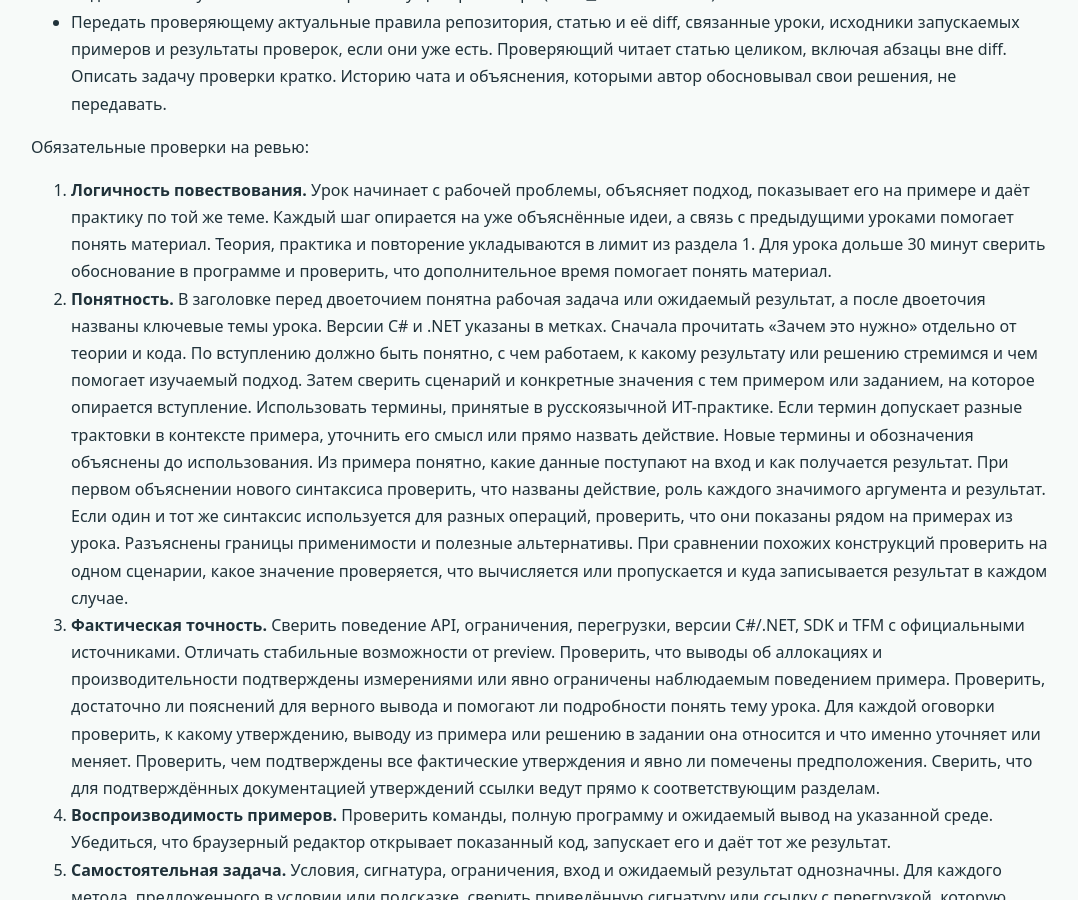
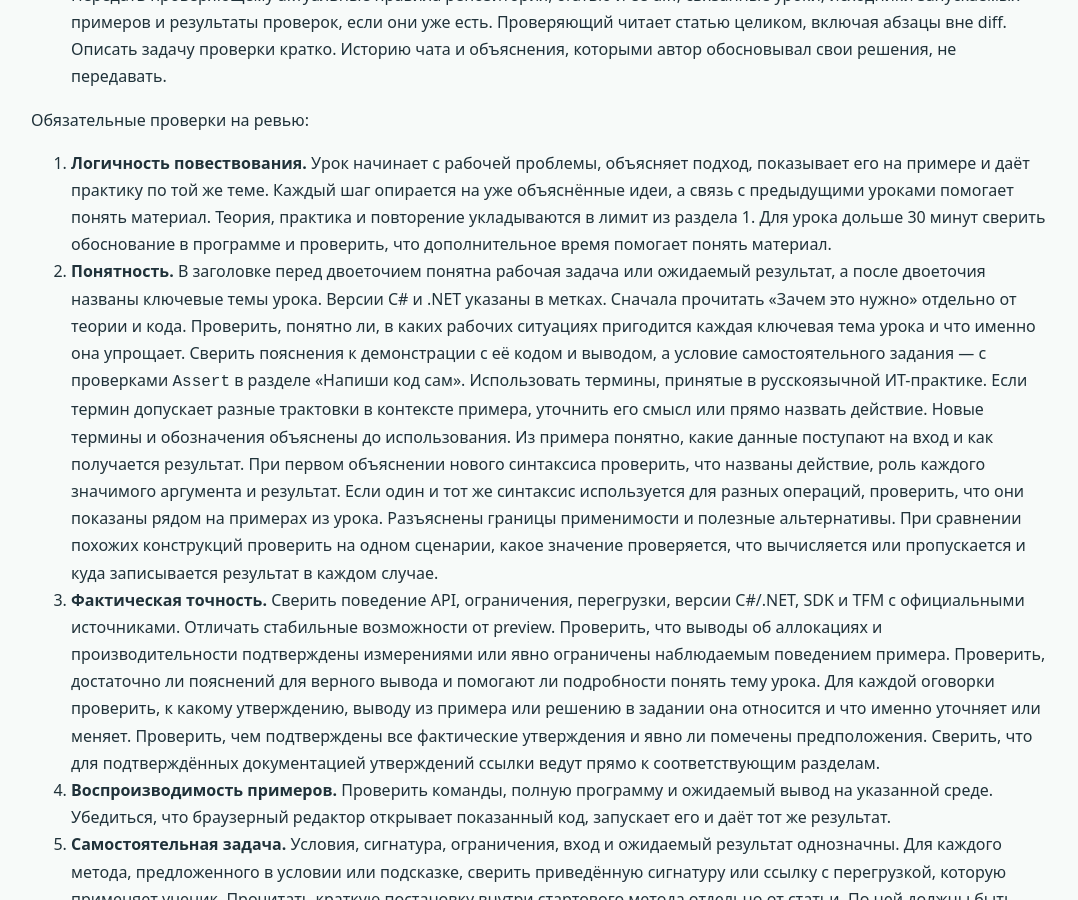
Before and after one commit to boyarincev/dotnet-courses, a Jekyll site: the page built from AGENTS.md, in a window 1280 px wide and 900 px high, scrolled down 10290 px. Shown: the whole window, without its empty margins (99-1177 px from the left). Built offline with Jekyll 4.4.1, drawn with Linux system fonts in a browser that asks for light colours; our own code applies the rules of GitHub Pages for plain Markdown files; some of the changed text lies outside the part shown.

Commit message:
Describe workplace uses in lesson introductions

```diff
--- a/AGENTS.md
+++ b/AGENTS.md
@@ -59,7 +59,7 @@
 Использовать существующую Jekyll collection и layout `lesson`. Для каждого урока:
 
 1. **Заголовок и front matter**: порядковый номер **внутри своего курса**, реальная дата публикации, `title`, `summary` и `series`. Заполнять `csharp_feature` и `dotnet_feature` по темам урока. Для одиночной темы заполнять только соответствующее поле и показывать только его метку. Для памяти указывать `topic_id` (ALLOC-XXX). Для проверяемого кода указывать `code_framework`. При браузерном запуске добавлять `browser_runtime` (сейчас `'9'`, `'10'` или `'11'`) и `browser_start_snippet`. Формат блоков описан в README.md.
-2. **«Зачем это нужно».** В коротком рабочем сценарии сначала назвать исходные данные или код и результат, который нужно получить, либо решение, которое предстоит принять. Затем объяснить, чем изучаемый подход помогает в этой задаче. Если для ясности нужны конкретные значения, взять их из примера урока и показать, что получится. Указать границу применимости, если она важна в этом сценарии.
+2. **«Зачем это нужно».** Коротко объяснить, в каких рабочих ситуациях пригодится каждая тема урока и какую проблему она решает. Когда полезно для выбора подхода, назвать условия применимости. Исходные данные и ожидаемый результат демонстрации объяснить рядом с примером. Условие самостоятельного задания дать в разделе «Напиши код сам».
 3. **Краткая теория**: синтаксис, ограничения, стоимость, безопасные альтернативы, версия API и статусы stable/preview.
 4. **Минимальные запускаемые примеры**: 1–2 коротких фрагмента плюс **цельная рабочая программа**, версия C#/SDK/TFM, команды запуска, **ожидаемый вывод**. Примеры должны компилироваться, а не быть псевдокодом, если не обозначены как фрагменты.
 5. **«Напиши код сам»**: небольшое самостоятельное задание (обычно 10–12 минут), конкретная сигнатура/заготовка **без реализации**, входные данные, ожидаемый результат, критерии, один-два пограничных случая. Подсказка доступна отдельно, **не раскрывает полное решение**. Не подменять задачу копированием метода из объяснения.
@@ -193,7 +193,7 @@ static (int PaidCount, decimal Total) SummarizePaid(IEnumerable<string> rows)
 Обязательные проверки на ревью:
 
 1. **Логичность повествования.** Урок начинает с рабочей проблемы, объясняет подход, показывает его на примере и даёт практику по той же теме. Каждый шаг опирается на уже объяснённые идеи, а связь с предыдущими уроками помогает понять материал. Теория, практика и повторение укладываются в лимит из раздела 1. Для урока дольше 30 минут сверить обоснование в программе и проверить, что дополнительное время помогает понять материал.
-2. **Понятность.** В заголовке перед двоеточием понятна рабочая задача или ожидаемый результат, а после двоеточия названы ключевые темы урока. Версии C# и .NET указаны в метках. Сначала прочитать «Зачем это нужно» отдельно от теории и кода. По вступлению должно быть понятно, с чем работаем, к какому результату или решению стремимся и чем помогает изучаемый подход. Затем сверить сценарий и конкретные значения с тем примером или заданием, на которое опирается вступление. Использовать термины, принятые в русскоязычной ИТ-практике. Если термин допускает разные трактовки в контексте примера, уточнить его смысл или прямо назвать действие. Новые термины и обозначения объяснены до использования. Из примера понятно, какие данные поступают на вход и как получается результат. При первом объяснении нового синтаксиса проверить, что названы действие, роль каждого значимого аргумента и результат. Если один и тот же синтаксис используется для разных операций, проверить, что они показаны рядом на примерах из урока. Разъяснены границы применимости и полезные альтернативы. При сравнении похожих конструкций проверить на одном сценарии, какое значение проверяется, что вычисляется или пропускается и куда записывается результат в каждом случае.
+2. **Понятность.** В заголовке перед двоеточием понятна рабочая задача или ожидаемый результат, а после двоеточия названы ключевые темы урока. Версии C# и .NET указаны в метках. Сначала прочитать «Зачем это нужно» отдельно от теории и кода. Проверить, понятно ли, в каких рабочих ситуациях пригодится каждая ключевая тема урока и что именно она упрощает. Сверить пояснения к демонстрации с её кодом и выводом, а условие самостоятельного задания — с проверками `Assert` в разделе «Напиши код сам». Использовать термины, принятые в русскоязычной ИТ-практике. Если термин допускает разные трактовки в контексте примера, уточнить его смысл или прямо назвать действие. Новые термины и обозначения объяснены до использования. Из примера понятно, какие данные поступают на вход и как получается результат. При первом объяснении нового синтаксиса проверить, что названы действие, роль каждого значимого аргумента и результат. Если один и тот же синтаксис используется для разных операций, проверить, что они показаны рядом на примерах из урока. Разъяснены границы применимости и полезные альтернативы. При сравнении похожих конструкций проверить на одном сценарии, какое значение проверяется, что вычисляется или пропускается и куда записывается результат в каждом случае.
 3. **Фактическая точность.** Сверить поведение API, ограничения, перегрузки, версии C#/.NET, SDK и TFM с официальными источниками. Отличать стабильные возможности от preview. Проверить, что выводы об аллокациях и производительности подтверждены измерениями или явно ограничены наблюдаемым поведением примера. Проверить, достаточно ли пояснений для верного вывода и помогают ли подробности понять тему урока. Для каждой оговорки проверить, к какому утверждению, выводу из примера или решению в задании она относится и что именно уточняет или меняет. Проверить, чем подтверждены все фактические утверждения и явно ли помечены предположения. Сверить, что для подтверждённых документацией утверждений ссылки ведут прямо к соответствующим разделам.
 4. **Воспроизводимость примеров.** Проверить команды, полную программу и ожидаемый вывод на указанной среде. Убедиться, что браузерный редактор открывает показанный код, запускает его и даёт тот же результат.
 5. **Самостоятельная задача.** Условия, сигнатура, ограничения, вход и ожидаемый результат однозначны. Для каждого метода, предложенного в условии или подсказке, сверить приведённую сигнатуру или ссылку с перегрузкой, которую применяет ученик. Прочитать краткую постановку внутри стартового метода отдельно от статьи. По ней должны быть понятны вход, возвращаемые поля и содержимое отчёта, если метод его записывает. Проверить смысл числовых полей и единицы измерения там, где они применимы. Затем сверить постановку с текстом задания и видимыми в редакторе `Assert`. Подсказка не выдаёт решение. Видимые C#-проверки вызывают именно пользовательский метод, покрывают обычный, пустой и пограничный ввод. Для ключевых требований есть входы, на которых правдоподобная ошибочная реализация выдаёт другой результат. Сообщения `Assert` объясняют конкретный сбой и по возможности показывают ожидаемое и фактическое значения.
```
